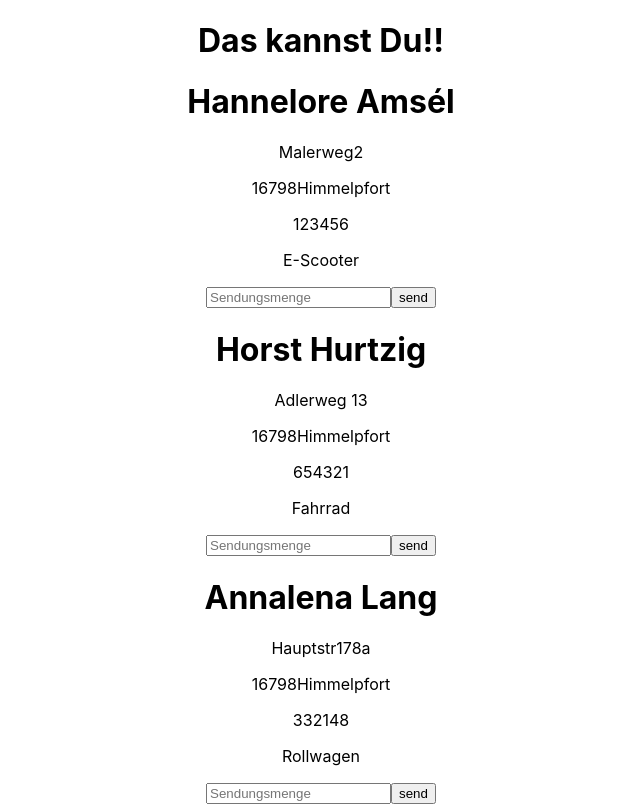
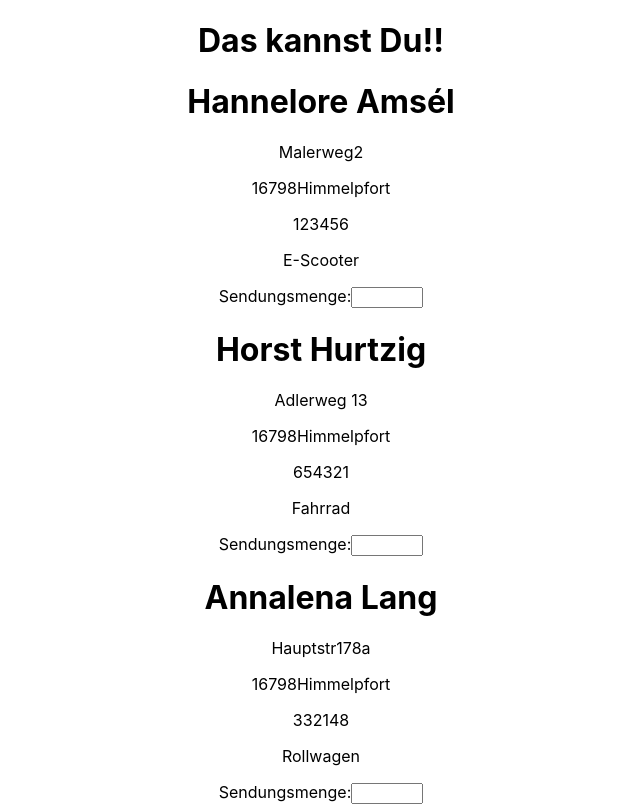
Before and after one commit to BOZ2323/team, a React (Create React App) app: page / in a window 1280 px wide. Shown: the top 806 px of the page, without its empty margins (319-959 px from the left). Built offline with nearby package versions, Linux system fonts and the light colour scheme.

Commit message:
Enter Sedungsmenge

```diff
--- a/src/App.js
+++ b/src/App.js
@@ -8,30 +8,35 @@ import MitarbeiterListe from './MitarbeiterListe';
 function App() {
 
   const [liste, setListe] = useState([]);
-  const [menge, setMenge] = useState([]);
+  const [menge, setMenge] = useState([0]);
 
   useEffect(()=>{
     getMitarbeiterListe();
-  }, [liste]);
-  console.log(liste);
+  }, [menge]);
+
 
   const getMitarbeiterListe = async () => {
       let data = await db;
       console.log(data);
       setListe(data);
-      console.log(data);
-      console.log(liste);
+      console.log('data:',data);
   }
 
   const updateSendungsmenge = async (e) => {
-    await setMenge(e.target.value)
+    await setMenge(e.target.value);
+    console.log('menge:',menge);
   }
 
 
   return (
     <div className="App">
       <h1>Das kannst Du!!</h1>
-      <MitarbeiterListe getMitarbeiterListe={getMitarbeiterListe} liste={liste} updateSendungsmenge={updateSendungsmenge}/>
+      <MitarbeiterListe
+      getMitarbeiterListe={getMitarbeiterListe}
+      liste={liste} updateSendungsmenge={updateSendungsmenge}
+      menge={menge}
+      setMenge={setMenge}
+      />
     </div>
   );
 }
--- a/src/MitarbeiterListe.js
+++ b/src/MitarbeiterListe.js
@@ -1,7 +1,7 @@
 /*jshint esversion: 8 */
 import React from 'react';
 
-const MitarbeiterListe = ({liste, updateSendungsmenge}) => {
+const MitarbeiterListe = ({liste, updateSendungsmenge, menge, getMitarbeiterListe}) => {
     const mitarbeiterliste = liste.length ? liste.map(listItem => {
         let uniqueId = Math.random();
         return (
@@ -11,9 +11,10 @@ const MitarbeiterListe = ({liste, updateSendungsmenge}) => {
             <p>{listItem.Anschrift.PLZ}{listItem.Anschrift.Stadt}</p>
             <p>{listItem.Personalnummer}</p>
             <p>{listItem.Zustellmittel}</p>
-            <form >
-                <input type="text" onChange={updateSendungsmenge} placeholder="Sendungsmenge"/>
-                <button className="submit-button" type="submit">send</button>
+            <form onSubmit={getMitarbeiterListe} className="search-form">
+                <label htmlFor="Sendungsmenge">Sendungsmenge:</label>
+                <input type="number" id="Sendungsmenge" name="Sendungsmenge" min="1" max="1000" onChange={updateSendungsmenge}></input>
+                {/* <input type="submit"></input> */}
             </form>
             </div>
         )
```
